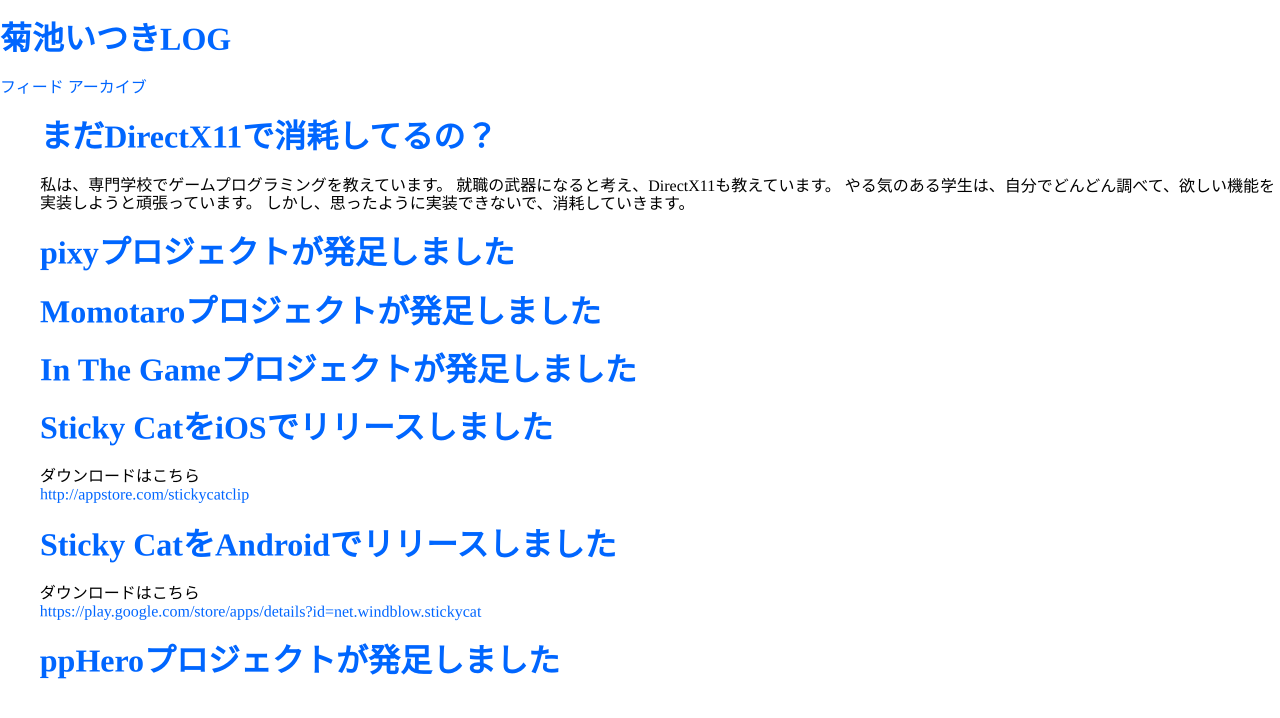
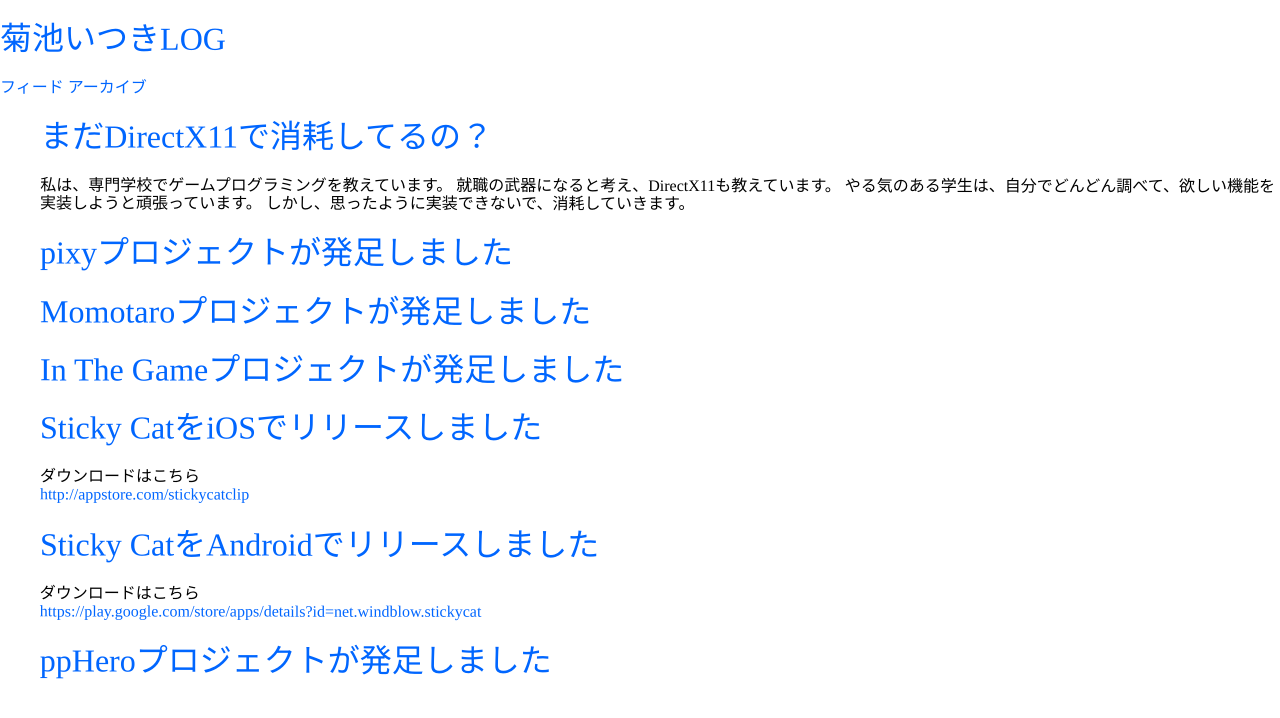
Before and after one commit to itukikikuti/windblow.net, a Jekyll site: the page built from index.html, in a window 1280 px wide. Shown: the top 718 px of the page. Built offline with Jekyll 4.4.1, drawn with Linux system fonts in a browser that asks for light colours; some web fonts are replaced.

Commit message:
Update style.scss

```diff
--- a/css/style.scss
+++ b/css/style.scss
@@ -3,6 +3,8 @@
 $color: #0066FF;
 
 * {
+    font-family: "Mplus 1p";
+    font-weight: 400;
     transform: rotate(0.01deg);
 }
 a {
```
